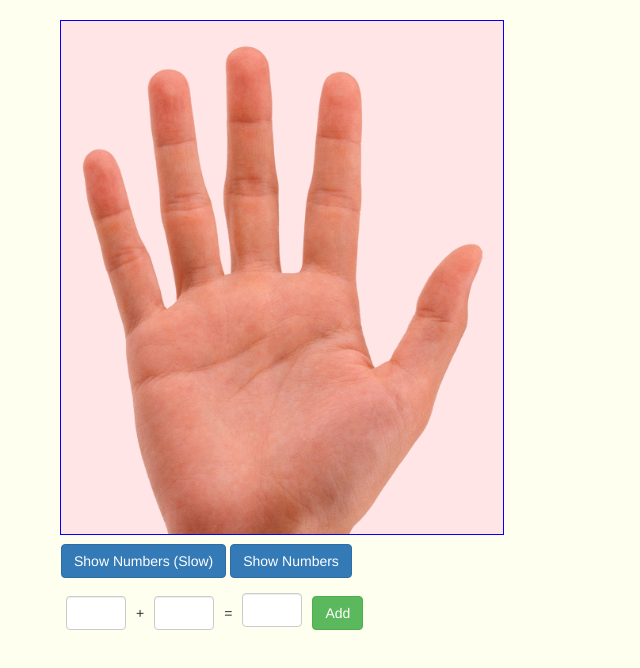
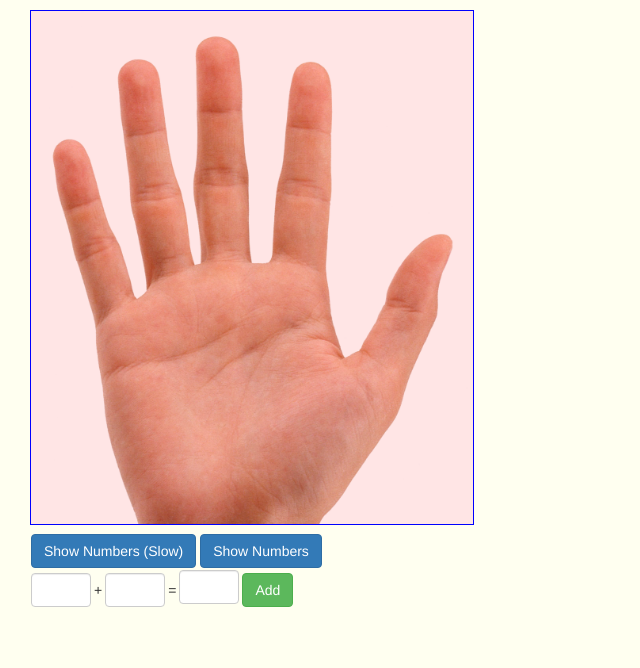
Before and after one commit to maraz77/AdditionApp, a plain HTML site: page index.html in a window 1280 px wide. Shown: the whole page, without its empty margins (0-640 px from the left). Drawn offline with nearby package versions, Linux system fonts and the light colour scheme.

Commit message:
margins adjusted to accomodate keyboard on iPad

```diff
--- a/index.html
+++ b/index.html
@@ -12,7 +12,7 @@
 		  .outsideWrapper {
 			  width:444px;
 			  height:515px;
-			  margin:20px 60px;
+			  margin:10px 30px;
 			  border:1px solid blue;
 		  }
 		  .insideWrapper {
@@ -36,8 +36,8 @@
 			  left:0px;
 			  background-color: rgba(255, 0, 0, .1);
 		  }
-		  .inputDiv{ margin-top:10px;}
-		  .inputDiv td {padding:5px}
+		  .inputDiv{ margin-top:0px;}
+		  .inputDiv td {padding-top:2px; padding-right:3px;}
 		</style>
 	</head>
 	<body>
```
